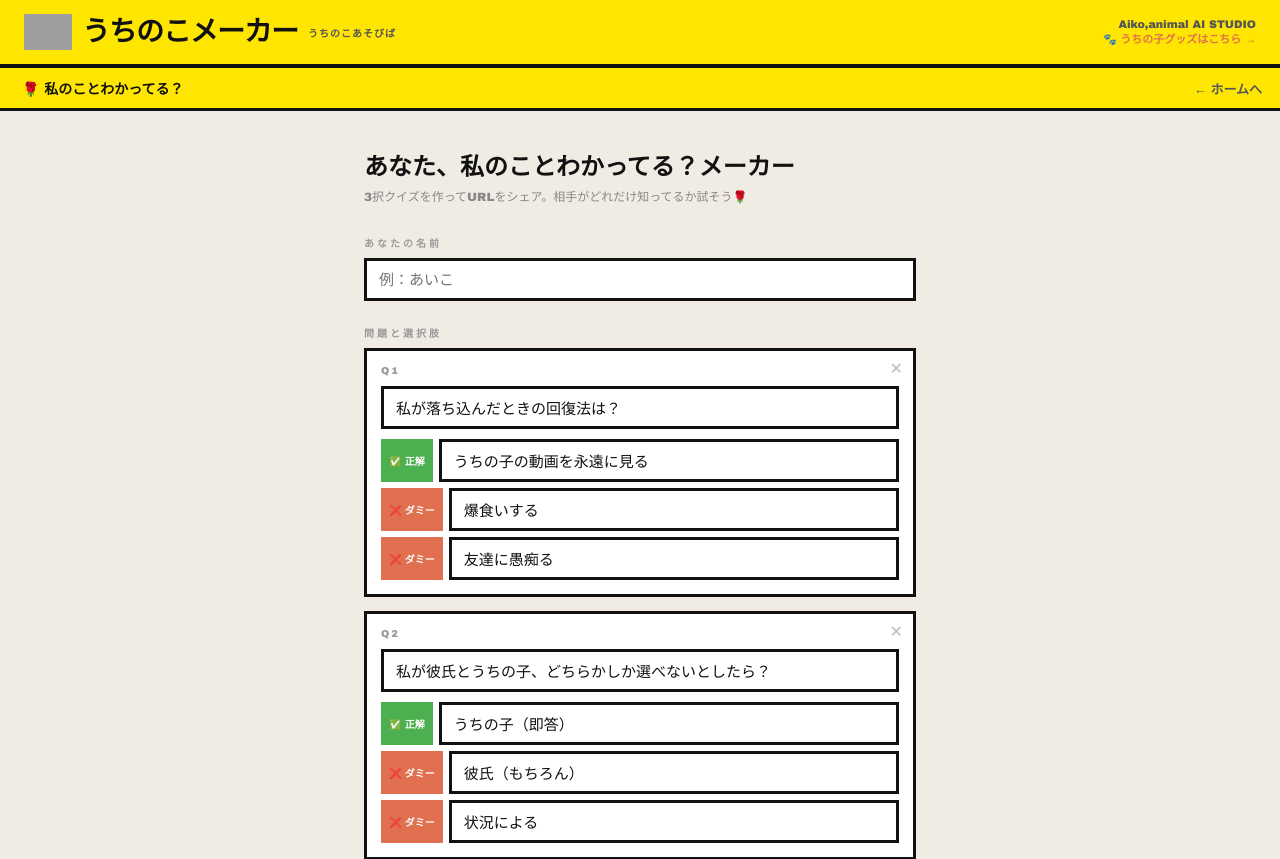
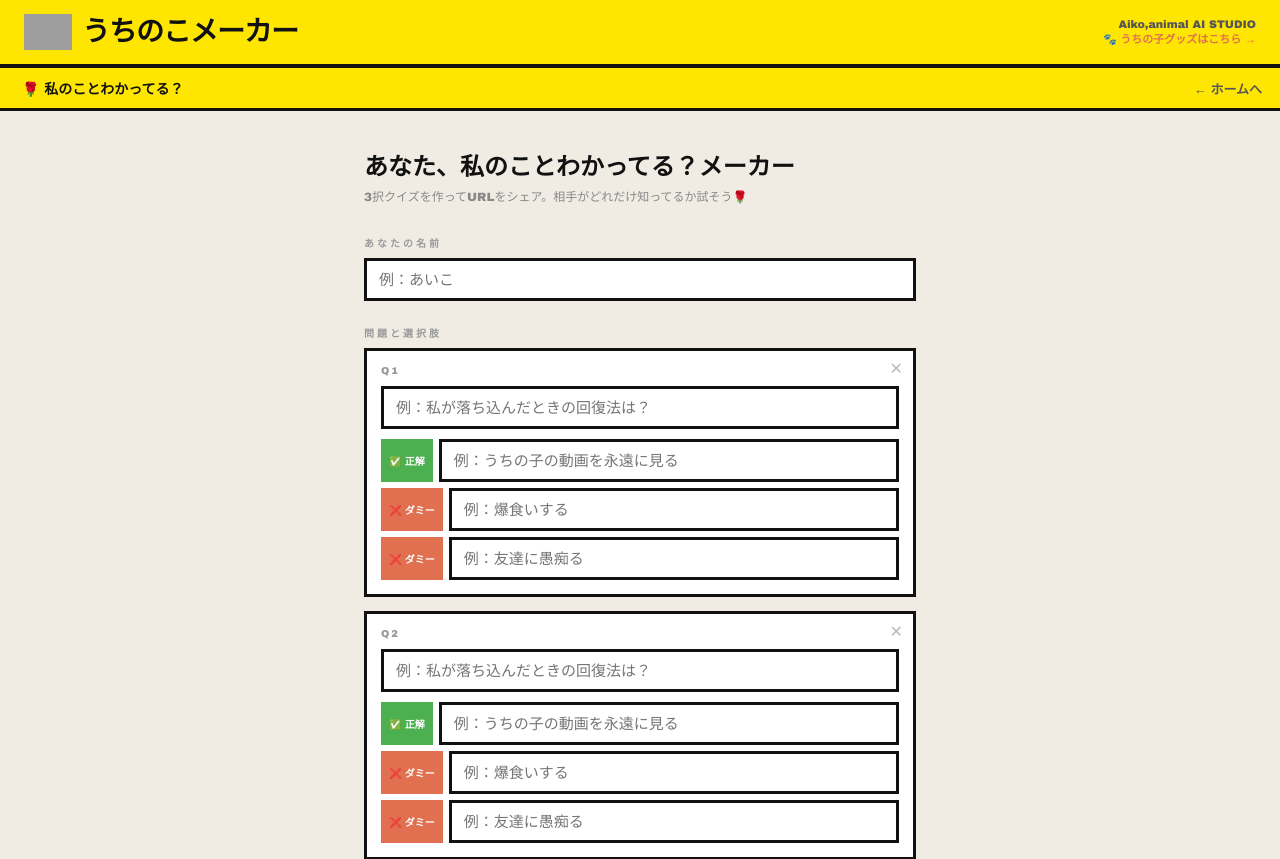
Before and after one commit to chie-chan/nanto-maker, a React (Vite) app in the folder nanto-maker/: page /quiz in a window 1280 px wide. Shown: the top 859 px of the page. Built offline with nearby package versions, Linux system fonts and the light colour scheme; grey boxes are pictures that could not be loaded.

Commit message:
ヘッダーのサブタイトル削除・クイズ入力欄をプレースホルダーに変更

```diff
--- a/nanto-maker/src/App.tsx
+++ b/nanto-maker/src/App.tsx
@@ -29,7 +29,6 @@ export default function App() {
       <div style={{ background: "#FFE600", padding: isMobile ? "10px 14px" : "14px 24px", display: "flex", alignItems: "center", gap: 10, borderBottom: "4px solid #111" }}>
         <img src="/aiko-logo.png" alt="Aiko,animal" style={{ height: isMobile ? 28 : 36, objectFit: "contain" }} />
         <div style={{ fontSize: isMobile ? 22 : 28, fontWeight: 900, color: "#111", letterSpacing: -1, lineHeight: 1, whiteSpace: "nowrap" }}>うちのこメーカー</div>
-        <div style={{ fontSize: 10, fontWeight: 700, color: "#555", letterSpacing: 1 }}>うちのこあそびば</div>
         <a
           href="https://aikoanimal.base.shop/"
           target="_blank"
--- a/nanto-maker/src/QuizPage.tsx
+++ b/nanto-maker/src/QuizPage.tsx
@@ -121,9 +121,9 @@ function QuizCreator({ isMobile, dark, text, bg }: Props) {
   const navigate = useNavigate();
   const [name, setName] = useState("");
   const [questions, setQuestions] = useState([
-    { q: "私が落ち込んだときの回復法は？", a: "うちの子の動画を永遠に見る", d1: "爆食いする", d2: "友達に愚痴る" },
-    { q: "私が彼氏とうちの子、どちらかしか選べないとしたら？", a: "うちの子（即答）", d1: "彼氏（もちろん）", d2: "状況による" },
-    { q: "私が宝くじ1億当たったら最初にすること？", a: "うちの子専用のシェフを雇う", d1: "ペット可物件を即買いして引越す", d2: "親に電話" },
+    { q: "", a: "", d1: "", d2: "" },
+    { q: "", a: "", d1: "", d2: "" },
+    { q: "", a: "", d1: "", d2: "" },
   ]);
   const [generatedUrl, setGeneratedUrl] = useState("");
   const [copied, setCopied] = useState(false);
@@ -202,7 +202,7 @@ function QuizCreator({ isMobile, dark, text, bg }: Props) {
             <div style={{ fontSize: 10, fontWeight: 900, letterSpacing: 2, color: "#999", marginBottom: 10 }}>
               Q{i + 1}
             </div>
-            <input placeholder="質問（例：好きな食べ物は？）" value={item.q}
+            <input placeholder="例：私が落ち込んだときの回復法は？" value={item.q}
               onChange={e => updateQ(i, "q", e.target.value)}
               style={{ ...inp(), marginBottom: 10 }} />
 
@@ -212,7 +212,7 @@ function QuizCreator({ isMobile, dark, text, bg }: Props) {
                 fontSize: 10, fontWeight: 900, padding: "4px 8px",
                 display: "flex", alignItems: "center", flexShrink: 0,
               }}>✅ 正解</div>
-              <input placeholder="正解の答え（例：バナナ）" value={item.a}
+              <input placeholder="例：うちの子の動画を永遠に見る" value={item.a}
                 onChange={e => updateQ(i, "a", e.target.value)}
                 style={{ ...inp({ flex: 1 }) }} />
             </div>
@@ -223,7 +223,7 @@ function QuizCreator({ isMobile, dark, text, bg }: Props) {
                 fontSize: 10, fontWeight: 900, padding: "4px 8px",
                 display: "flex", alignItems: "center", flexShrink: 0,
               }}>❌ ダミー</div>
-              <input placeholder="ダミーの答え1（例：りんご）" value={item.d1}
+              <input placeholder="例：爆食いする" value={item.d1}
                 onChange={e => updateQ(i, "d1", e.target.value)}
                 style={{ ...inp({ flex: 1 }) }} />
             </div>
@@ -234,7 +234,7 @@ function QuizCreator({ isMobile, dark, text, bg }: Props) {
                 fontSize: 10, fontWeight: 900, padding: "4px 8px",
                 display: "flex", alignItems: "center", flexShrink: 0,
               }}>❌ ダミー</div>
-              <input placeholder="ダミーの答え2（例：みかん）" value={item.d2}
+              <input placeholder="例：友達に愚痴る" value={item.d2}
                 onChange={e => updateQ(i, "d2", e.target.value)}
                 style={{ ...inp({ flex: 1 }) }} />
             </div>
```
